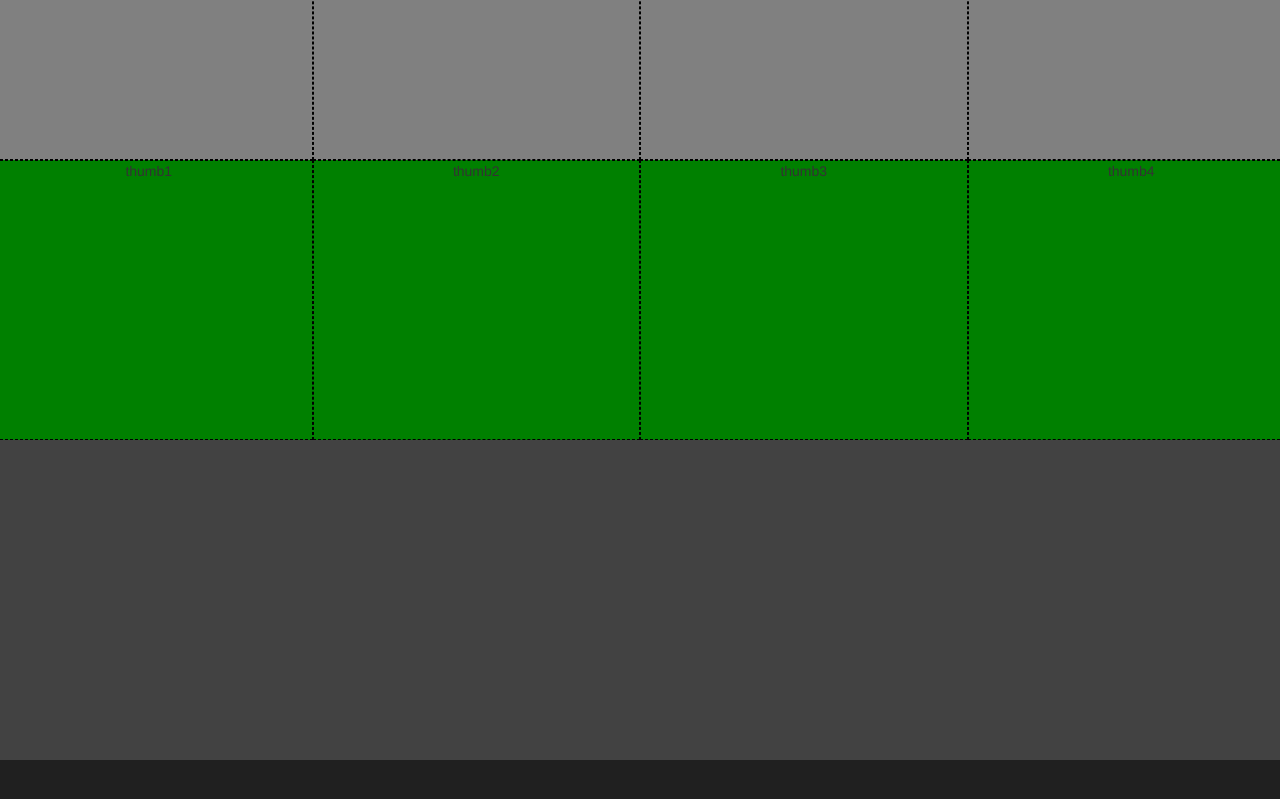
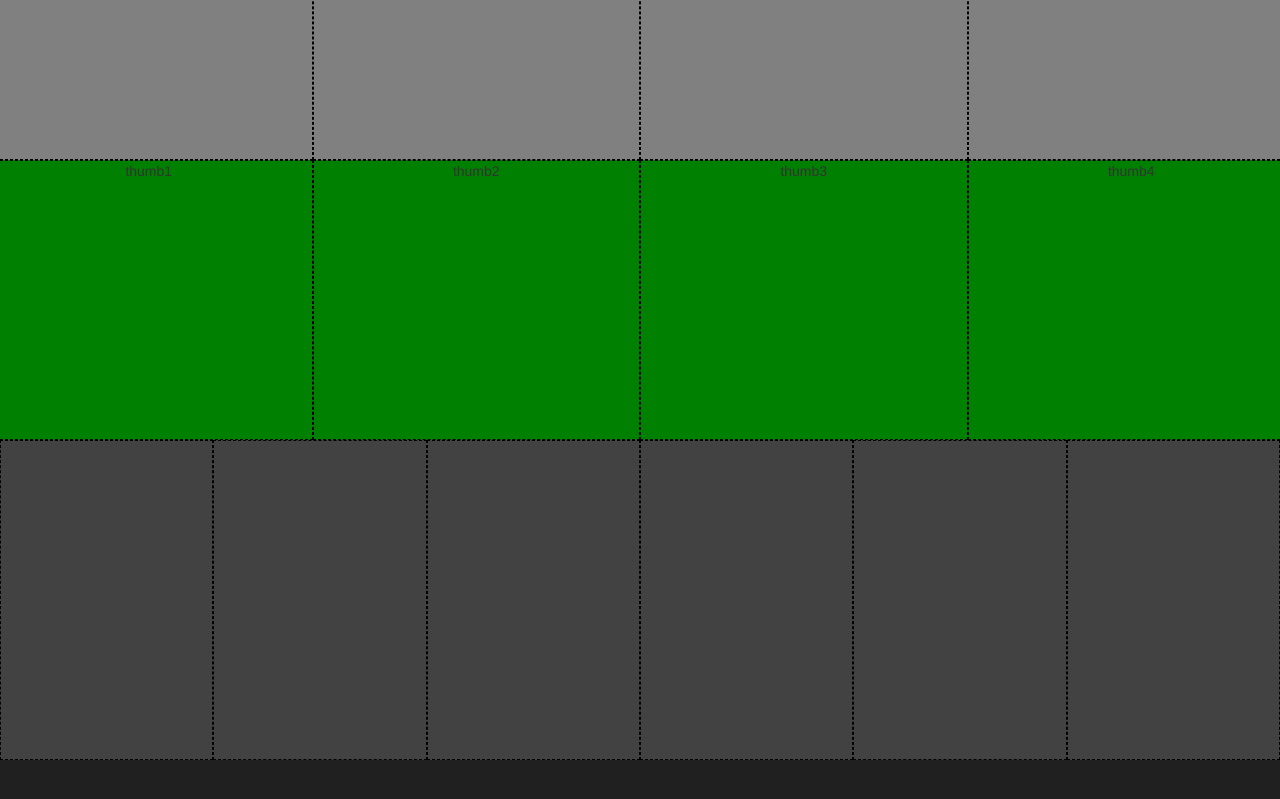
Before and after one commit to MaximeDEFRETIN/Test, a plain HTML site: page index.html in a window 1280 px wide. Shown: the part 867-1666 px from the top of the page. Drawn offline with nearby package versions, Linux system fonts and the light colour scheme.

Commit message:
correction css footer

```diff
--- a/css/layout.css
+++ b/css/layout.css
@@ -2,5 +2,6 @@
 height: 48px;}
 #newStyle-laptop > div {min-height:470px; background-color: grey; border: 1px dashed black;}
 #newStyle-thumbs > div {min-height:280px; background-color: green; border: 1px dashed black;}
-#footer-row {background-color: #424242; min-height: 320px;}
+#footer-row {background-color: #424242;}
+#footer-row  div { min-height: 320px; border: 1px dashed black;}
 #gutter {background-color: #202020; min-height: 115px;}
```
